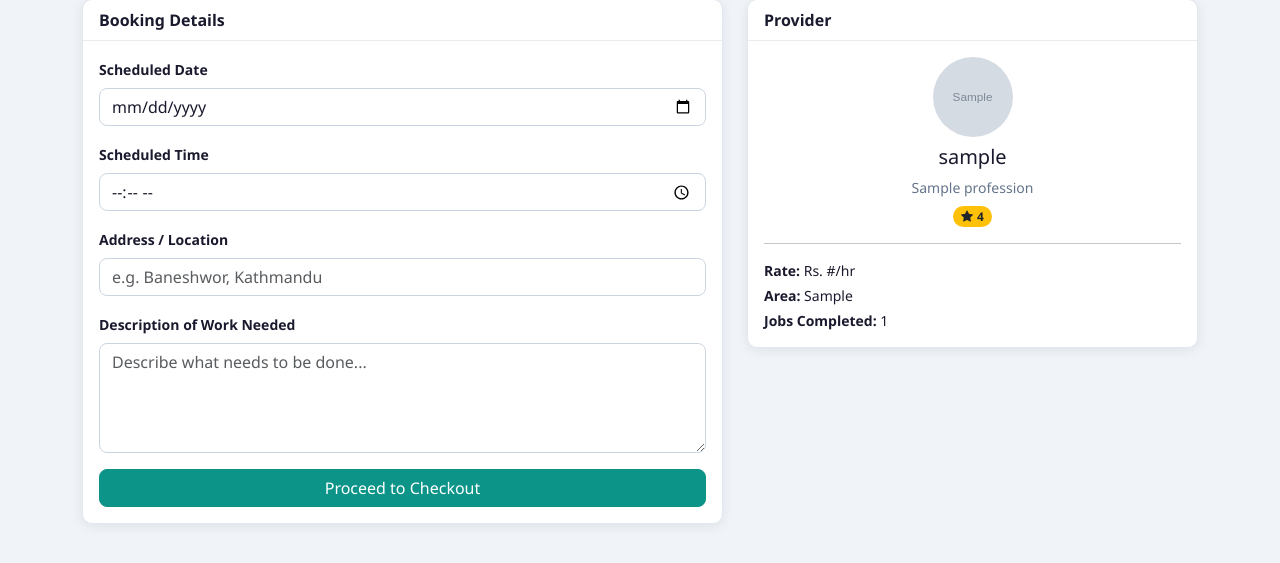
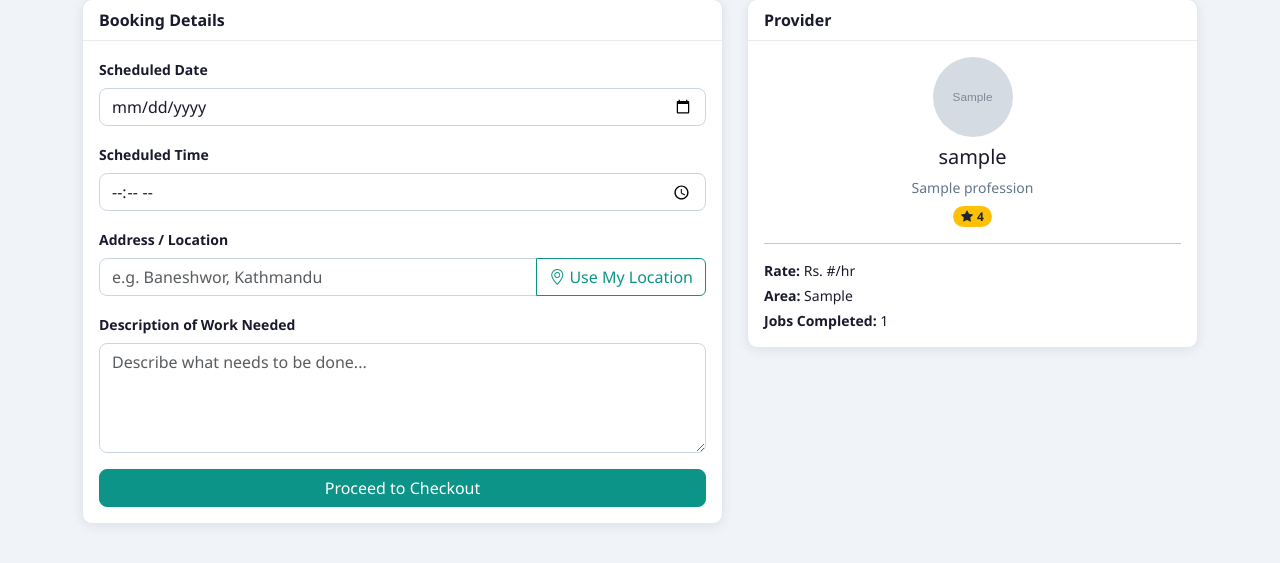
Before and after one commit to Rockyffgod/OJT, a Django app: template bookings/templates/bookings/book_booking.html in a window 1280 px wide. Shown: the part 134-697 px from the top of the page. Run offline with Django 5.2, Linux system fonts and the light colour scheme; the template is opened without the code that fills it: most values are stand-ins (such as "Sample title", 1, 10 or a date in 2020); grey boxes marked "Sample" are stand-in pictures; data that the repository does not hold is empty.

Commit message:
add Use My Location button with Nominatim reverse geocode to booking form

```diff
--- a/bookings/templates/bookings/book_booking.html
+++ b/bookings/templates/bookings/book_booking.html
@@ -22,7 +22,11 @@
                     </div>
                     <div class="mb-3">
                         <label class="form-label small fw-bold">Address / Location</label>
-                        <input type="text" name="address" class="form-control" placeholder="e.g. Baneshwor, Kathmandu" required>
+                        <div class="input-group">
+                            <input type="text" name="address" id="address-input" class="form-control" placeholder="e.g. Baneshwor, Kathmandu" required>
+                            <button type="button" id="locate-address-btn" class="btn btn-outline-primary"><i class="bi bi-geo-alt"></i> Use My Location</button>
+                        </div>
+                        <div id="location-status" class="mt-1 small" style="display:none;"></div>
                     </div>
                     <div class="mb-3">
                         <label class="form-label small fw-bold">Description of Work Needed</label>
@@ -56,3 +60,49 @@
     </div>
 </div>
 {% endblock %}
+{% block extra_js %}
+<script>
+document.getElementById('locate-address-btn').addEventListener('click', function(){
+    var statusEl = document.getElementById('location-status');
+    var inputEl = document.getElementById('address-input');
+    if(!navigator.geolocation){
+        statusEl.textContent = 'Geolocation is not supported by your browser.';
+        statusEl.style.display = 'block';
+        statusEl.style.color = 'var(--color-red, #dc3545)';
+        return;
+    }
+    statusEl.textContent = 'Detecting location...';
+    statusEl.style.display = 'block';
+    statusEl.style.color = 'var(--text-muted, #888)';
+    this.disabled = true;
+    navigator.geolocation.getCurrentPosition(function(pos){
+        var lat = pos.coords.latitude;
+        var lon = pos.coords.longitude;
+        statusEl.textContent = 'Getting address...';
+        fetch('https://nominatim.openstreetmap.org/reverse?lat=' + lat + '&lon=' + lon + '&format=json')
+            .then(function(r){ return r.json(); })
+            .then(function(data){
+                if(data && data.display_name){
+                    inputEl.value = data.display_name;
+                    statusEl.style.display = 'none';
+                } else {
+                    statusEl.textContent = 'Could not detect location, please enter manually.';
+                    statusEl.style.color = 'var(--color-red, #dc3545)';
+                }
+            })
+            .catch(function(){
+                statusEl.textContent = 'Could not detect location, please enter manually.';
+                statusEl.style.color = 'var(--color-red, #dc3545)';
+            })
+            .finally(function(){
+                document.getElementById('locate-address-btn').disabled = false;
+            });
+    }, function(){
+        statusEl.textContent = 'Could not detect location, please enter manually.';
+        statusEl.style.display = 'block';
+        statusEl.style.color = 'var(--color-red, #dc3545)';
+        document.getElementById('locate-address-btn').disabled = false;
+    });
+});
+</script>
+{% endblock %}
```
